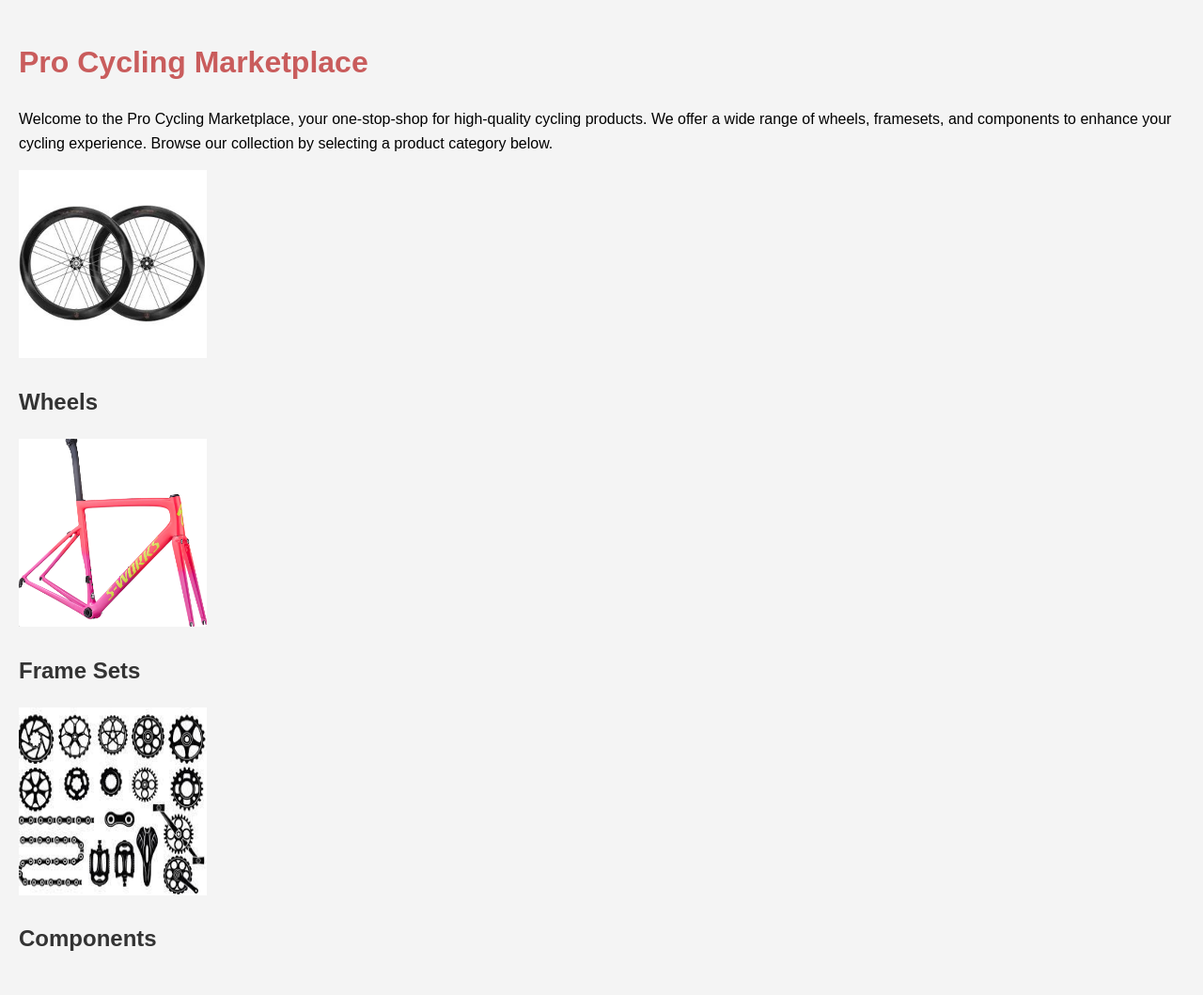
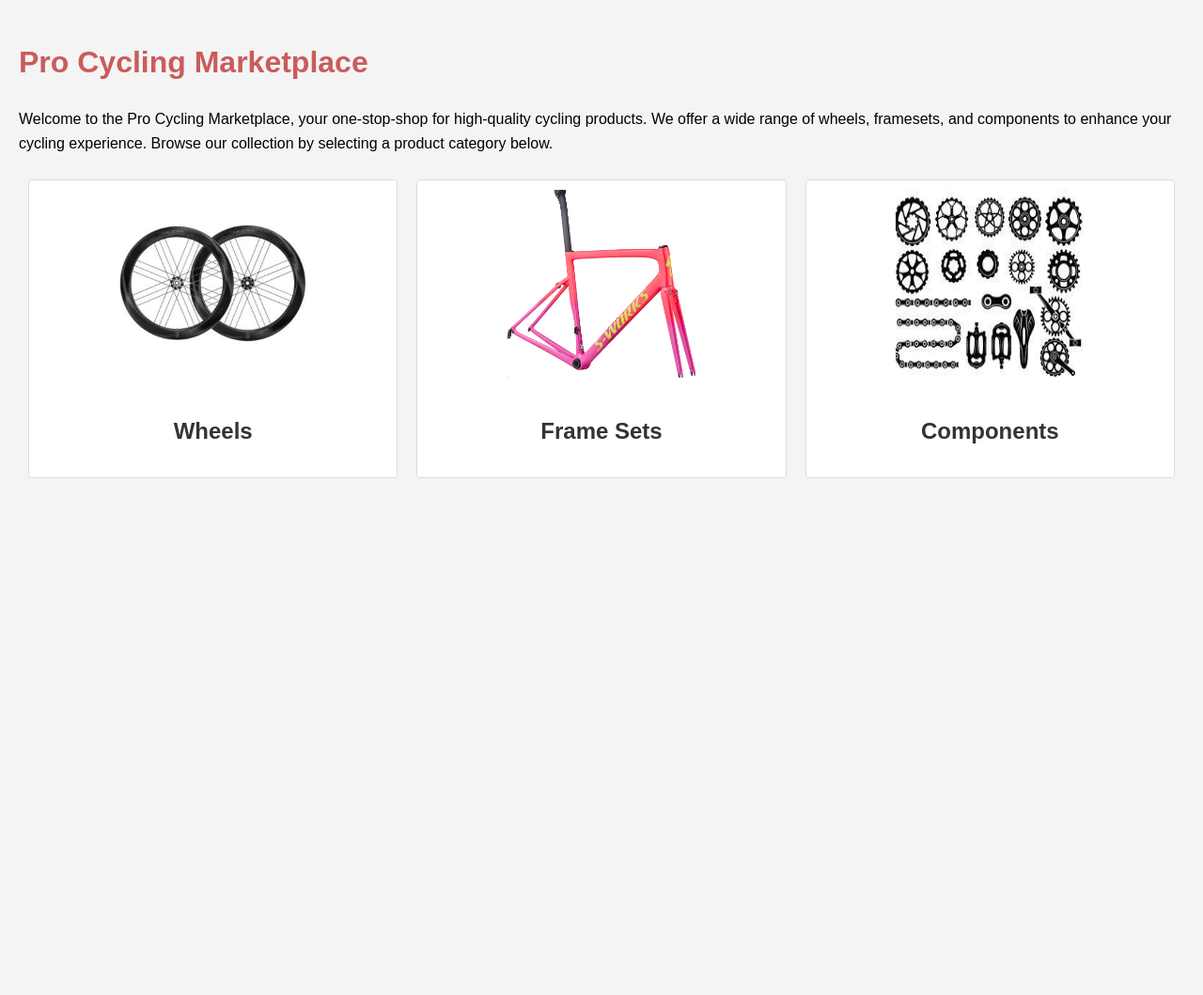
Before and after one commit to MarKoJP99/gpt4_cycling_business, a Flask app: page / in a window 1280 px wide. Shown: the whole page at 94% size. After the commit the page ends 509 px from the top, so only its background shows below. Run offline with Flask 3, Linux system fonts and the light colour scheme.

Commit message:
product categories base working

```diff
--- a/static/styles.css
+++ b/static/CSS/styles.css
@@ -49,3 +49,30 @@ a {
 a:hover {
     text-decoration: underline;
 }
+
+.product-categories {
+    display: flex;
+    justify-content: space-around;
+    flex-wrap: wrap;
+}
+
+.category {
+    width: calc(33.33% - 20px);
+    margin: 10px;
+    padding: 10px;
+    box-sizing: border-box;
+    text-align: center;
+    background-color: #fff;
+    border: 1px solid #ddd;
+    border-radius: 4px;
+    transition: all 0.3s ease;
+}
+
+.category:hover {
+    box-shadow: 0 4px 8px rgba(0, 0, 0, 0.1);
+    transform: translateY(-4px);
+}
+
+.category img {
+    margin-bottom: 10px;
+}
--- a/templates/base.html
+++ b/templates/base.html
@@ -3,7 +3,8 @@
 <head>
     <meta charset="UTF-8">
     <title>{% block title %}Cycling Shop{% endblock %}</title>
-    <link rel="stylesheet" href="{{ url_for('static', filename='styles.css') }}">
+    <link rel="stylesheet" href="{{ url_for('static', filename='CSS/styles.css') }}">
+
 </head>
 <body>
     {% block content %}{% endblock %}
```
Also changed, not shown: 2 other files.
